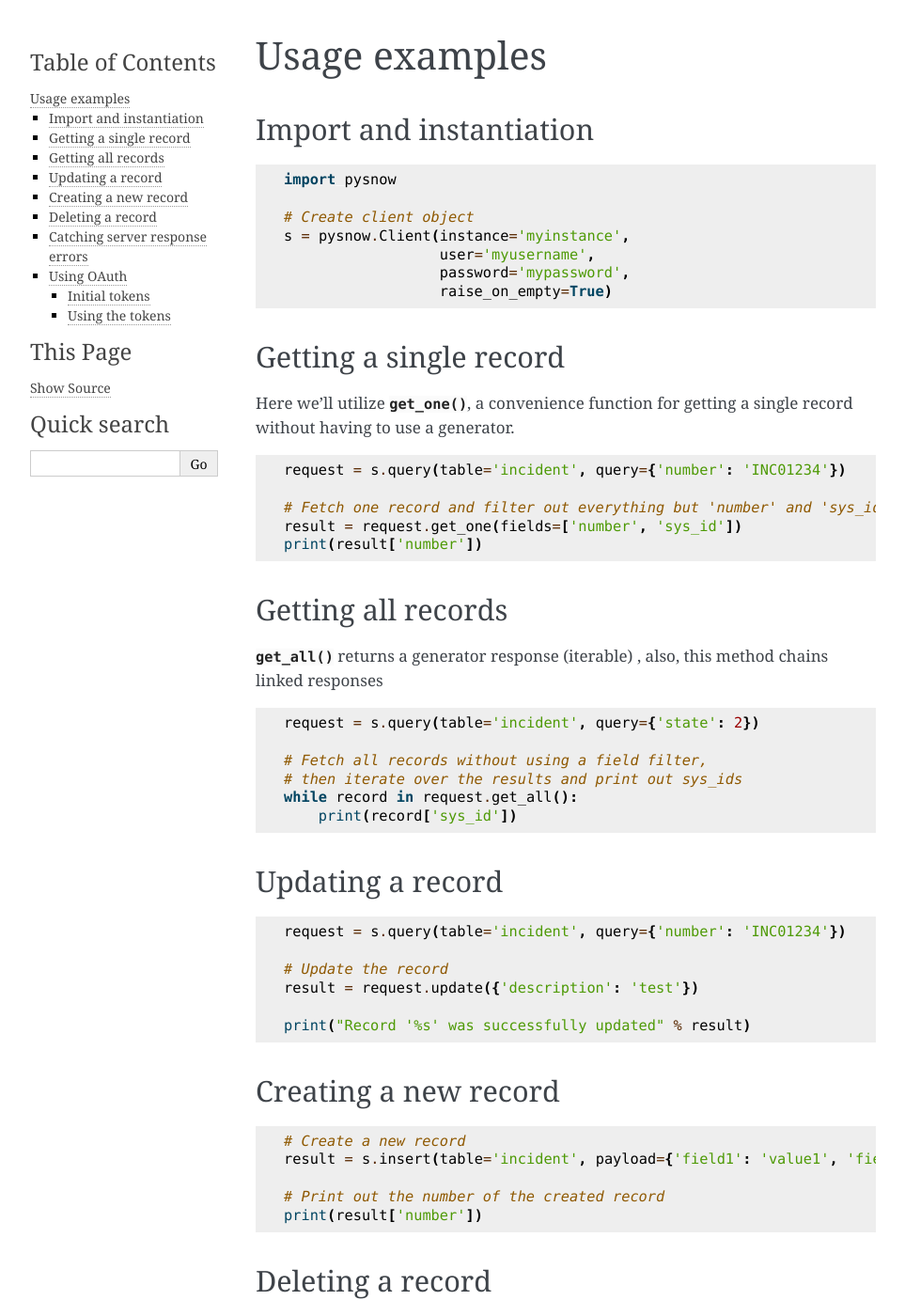
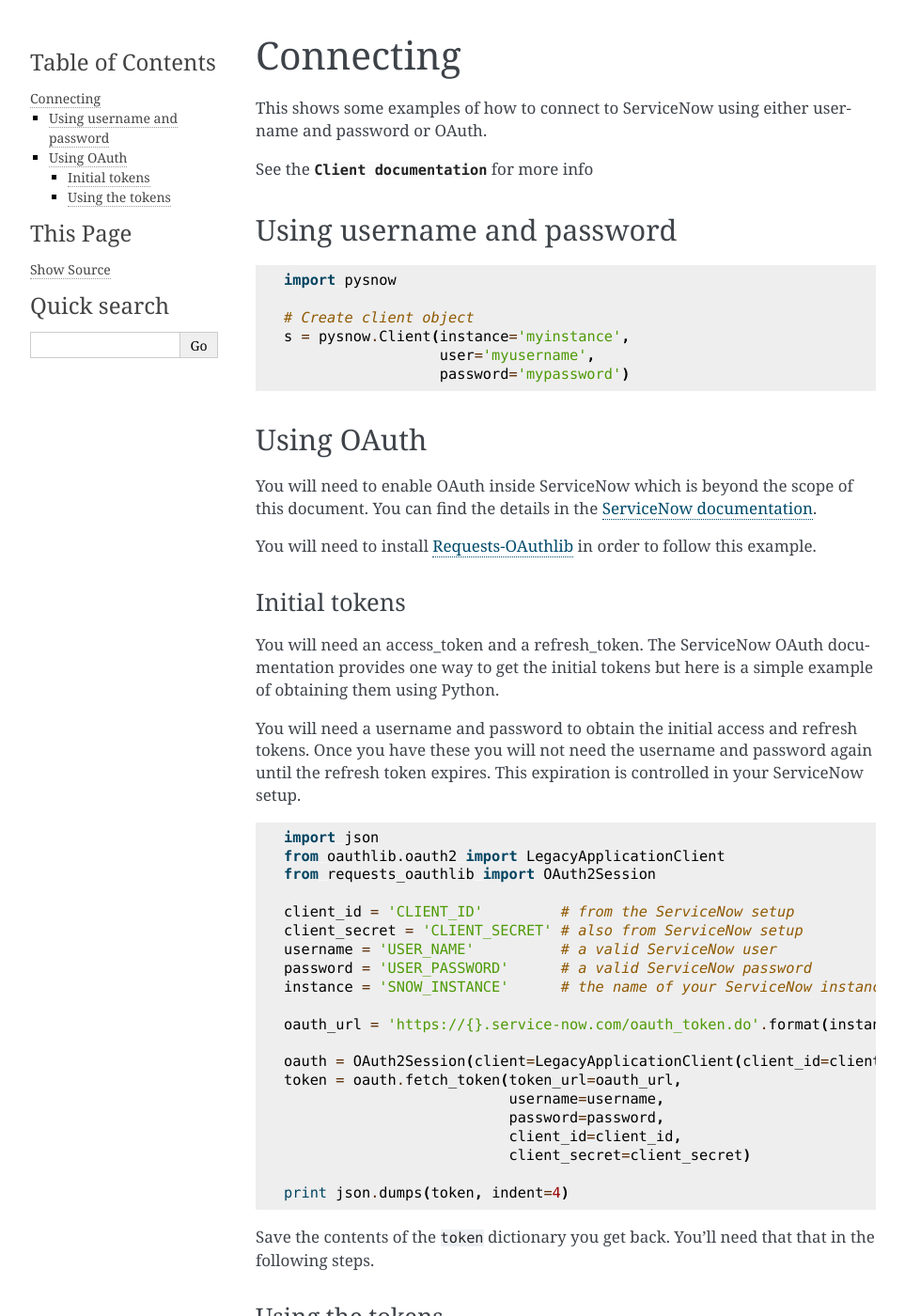
Before and after one commit to rbw/pysnow, a Sphinx documentation site: the page built from docs/usage/client.rst, in a window 1280 px wide and 1400 px high. Shown: the whole window at 94% size, without its empty margins (148-1111 px from the left). Built offline with Sphinx 7.4.7, drawn with Linux system fonts in a browser that asks for light colours; some of the changed text lies outside the part shown.

Commit message:
Documentation rebuild

```diff
--- a/docs/examples.rst
+++ b/docs/usage/client.rst
@@ -1,8 +1,12 @@
-Usage examples
-==============
+Connecting
+==========
 
-Import and instantiation
-------------------------
+This shows some examples of how to connect to ServiceNow using either username and password or OAuth.
+
+See the :meth:`Client documentation <pysnow.Client>` for more info
+
+Using username and password
+---------------------------
 
 .. code-block:: python
 
@@ -11,92 +15,7 @@
     # Create client object
     s = pysnow.Client(instance='myinstance',
                       user='myusername',
-                      password='mypassword',
-                      raise_on_empty=True)
-
-
-Getting a single record
-------------------------
-
-Here we'll utilize `get_one()`, a convenience function for getting a single record without having to use a generator.
-
-.. code-block:: python
-
-    request = s.query(table='incident', query={'number': 'INC01234'})
-
-    # Fetch one record and filter out everything but 'number' and 'sys_id' from the results
-    result = request.get_one(fields=['number', 'sys_id'])
-    print(result['number'])
-
-
-Getting all records
--------------------
-
-`get_all()` returns a generator response (iterable) , also, this method chains linked responses
-
-.. code-block:: python
-
-    request = s.query(table='incident', query={'state': 2})
-
-    # Fetch all records without using a field filter,
-    # then iterate over the results and print out sys_ids
-    while record in request.get_all():
-        print(record['sys_id'])
-
-
-Updating a record
------------------
-
-.. code-block:: python
-
-    request = s.query(table='incident', query={'number': 'INC01234'})
-
-    # Update the record
-    result = request.update({'description': 'test'})
-
-    print("Record '%s' was successfully updated" % result)
-
-
-Creating a new record
----------------------
-
-.. code-block:: python
-
-    # Create a new record
-    result = s.insert(table='incident', payload={'field1': 'value1', 'field2': 'value2'})
-
-    # Print out the number of the created record
-    print(result['number'])
-
-
-Deleting a record
----------------------
-
-.. code-block:: python
-
-    # Query the incident table by number
-    request = s.query(table='incident', query={'number': 'INC01234'})
-
-    # Delete the record
-    result = request.delete()
-
-    if result['success'] == True:
-        print("Record deleted")
-
-
-
-Catching server response errors
--------------------------------
-
-`UnexpectedResponse` can be used with all CRUD methods and contains important information of what went wrong when interfacing with the API
-
-.. code-block:: python
-
-   # Create new record and catch possible server response exceptions
-   try:
-       s.insert(table='incident', payload={'field1': 'value1', 'field2': 'value2'})
-   except pysnow.UnexpectedResponse as e:
-       print("%s, details: %s" % (e.error_summary, e.error_details))
+                      password='mypassword')
 
 
 Using OAuth
@@ -179,4 +98,4 @@
                                  auto_refresh_kwargs=refresh_kwargs,
                                  token_updater=token_updater)
 
-   s = pysnow.client(instance=instance, session=oauth_session, raise_on_empty=True)
+   s = pysnow.client(instance=instance, session=oauth_session)
```
Also changed, not shown: docs/index.rst (+1 -9 lines), docs/usage/full/clone.rst (added, +28 -0 lines), docs/usage/full/create.rst (added, +20 -0 lines), docs/usage/full/get_all.rst (added, +29 -0 lines), docs/usage/full/get_one.rst (added, +20 -0 lines), docs/usage/full/update.rst (added, +20 -0 lines), docs/usage/index.rst (added, +19 -0 lines), docs/usage/query.rst (added, +47 -0 lines), docs/usage/request.rst (added, +88 -0 lines).
